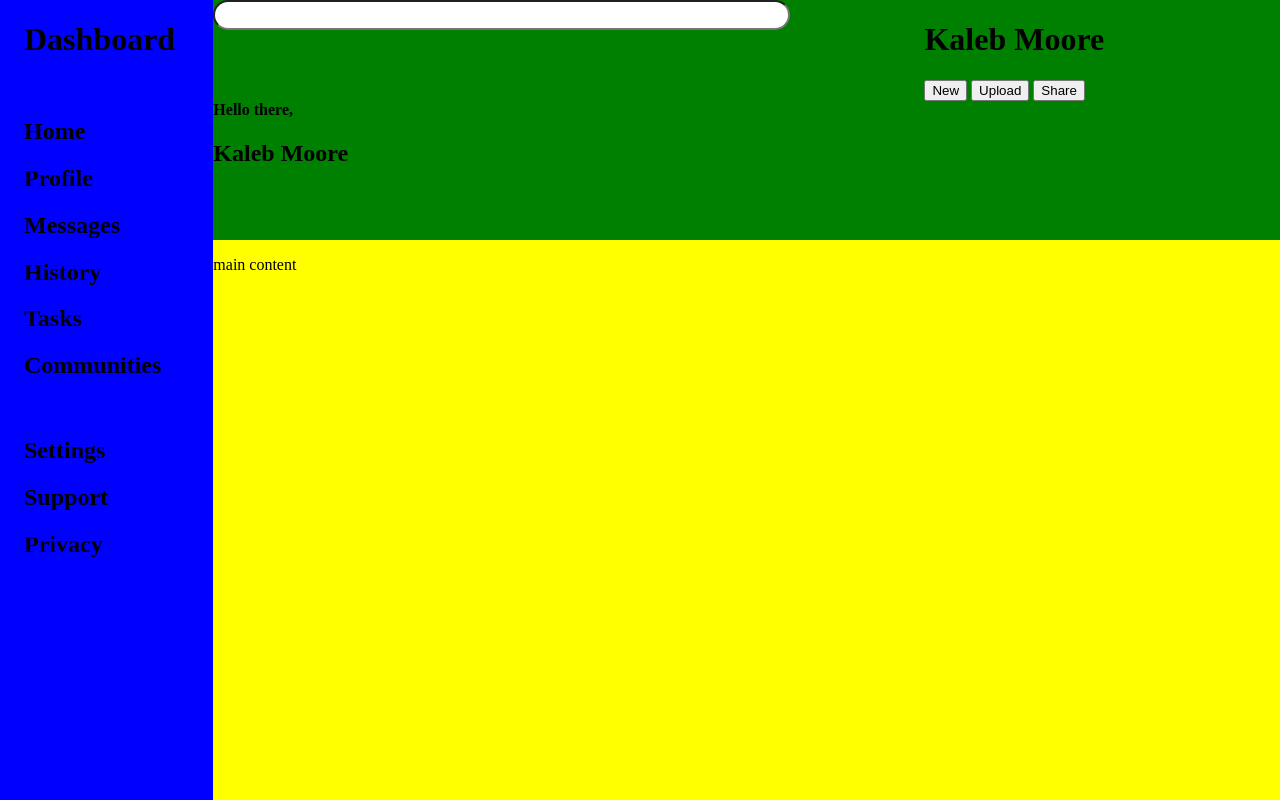
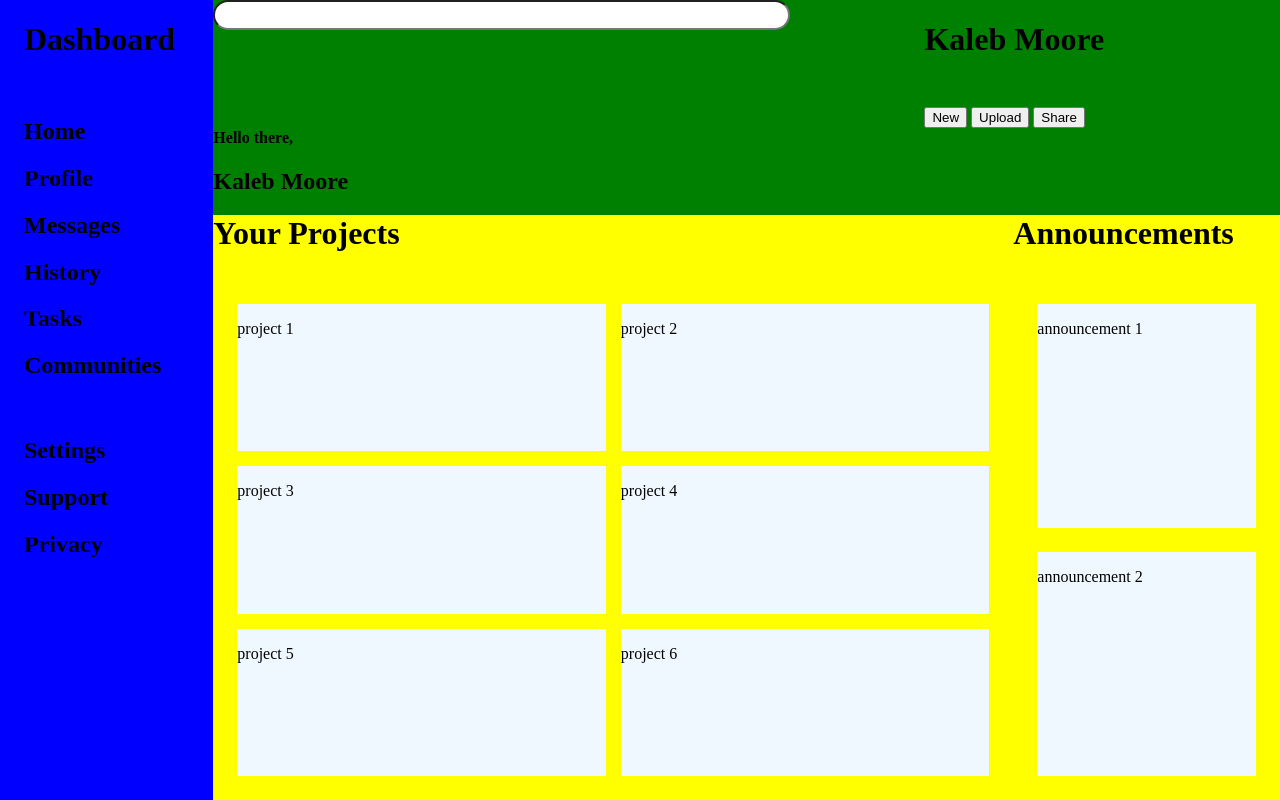
Before and after one commit to Kaleb-Moore/odin-dashboard, a plain HTML site: page index.html in a window 1280 px wide. Drawn offline with Linux system fonts and the light colour scheme.

Commit message:
Create Basic projects and announcements layout

```diff
--- a/index.html
+++ b/index.html
@@ -48,7 +48,36 @@
         </div>
 
         <div class="main-content">
-            <p>main content</p>
+            <h1 class="project-title">Your Projects</h1>
+            <h1 class="announcements">Announcements</h1>
+            <div class="project-container">
+                <div class="project">
+                    <p>project 1</p>
+                </div>
+                <div class="project">
+                    <p>project 2</p>
+                </div>
+                <div class="project">
+                    <p>project 3</p>
+                </div>
+                <div class="project">
+                    <p>project 4</p>
+                </div>
+                <div class="project">
+                    <p>project 5</p>
+                </div>
+                <div class="project">
+                    <p>project 6</p>
+                </div>
+            </div>
+            <div class="announcements-container">
+                <div class="announcement">
+                    <p>announcement 1</p>
+                </div>
+                <div class="announcement">
+                    <p>announcement 2</p>
+                </div>
+            </div>
         </div>
     </div>
 </body>
--- a/style.css
+++ b/style.css
@@ -15,7 +15,7 @@ header {
     background-color: green;
     grid-column: 2 / 3;
     display: grid;
-    grid-template: 1fr 2fr / 2fr 1fr;
+    grid-template: 1fr 1fr / 2fr 1fr;
 }
 
 .searchbar {
@@ -41,5 +41,31 @@ header {
 }
 
 .main-content {
+    display: grid;
+    grid-template-columns: 3fr 1fr;
+    grid-template-rows: 1fr 8fr;
     background-color: yellow;
 }
+
+.main-content h1 {
+    margin: 0;
+}
+
+.project, .announcement {
+    background-color: aliceblue;
+}
+
+.project-container {
+    display: grid;
+    grid-template-rows: 1fr 1fr 1fr;
+    grid-template-columns: 1fr 1fr;
+    gap: 15px;
+    padding: 24px;
+}
+
+.announcements-container {
+    display: grid;
+    grid-template-rows: 1fr 1fr;
+    gap: 24px;
+    padding: 24px;
+}
```
